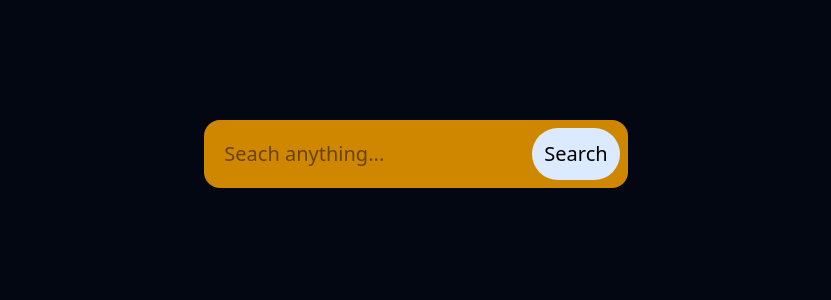
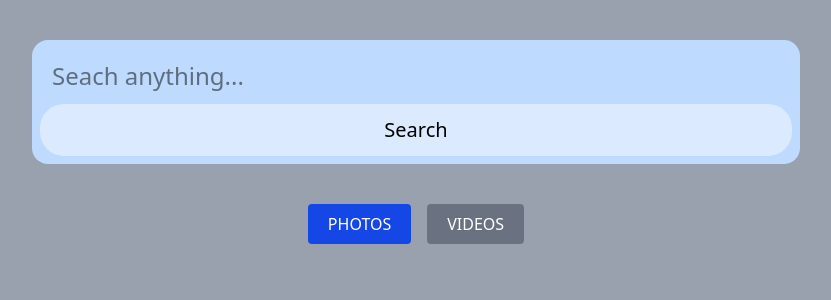
Before and after one commit to VaibhavNarayann/reduxProject, a React (Vite) app: page / in a window 1280 px wide. Shown: the top 300 px of the page, without its empty margins (224-1055 px from the left). Built offline with nearby package versions, Linux system fonts and the light colour scheme; no server answers.

Commit message:
added results

```diff
--- a/src/App.jsx
+++ b/src/App.jsx
@@ -1,48 +1,19 @@
 import React from 'react'
 import { fetchPhotos, fetchVideos } from './server/mediaApi';
 import { SearchBar } from './components/SearchBar';
+import  Tabs  from './components/Tabs';
+import ResultGrid from './components/ResultGrid';
 
  const App = () => {
   return (
-    <div className='h-screen text-white w-full bg-gray-950 flex justify-center'>
+    <div className='h-screen  text-white w-full bg-gray-400 flex justify-center'>
+      <div className='text-center '>
       <SearchBar/>
+      <Tabs/>
+      <ResultGrid/>
+      </div>
     </div>
   )
 }
 
 export default App;
-
-
-
-
-
-
-
-
-
-
-
-
-
-
-{/* <div>
-      <button
-        className='bg-red-200 p-2 rounded-2xl mx-3'
-        onClick={ async ()=> {
-        const data = await fetchPhotos("dog");
-        console.log(data  );
-        }}
-        >
-          Get Img
-        </button>
-
-          <button
-          className='bg-green-100 p-2 rounded-2xl mx-3'
-          onClick={ async ()=> {
-          const data = await  fetchVideos("cat");
-          console.log(data.videos[2]);
-        }}
-        >
-          Get videos
-        </button>
-   </div> */}
--- /dev/null
+++ b/src/components/ResultCard.jsx
@@ -0,0 +1,9 @@
+import React from 'react'
+
+export const ResultCard = () => {
+  return (
+    <div>
+
+    </div>
+  )
+}
--- /dev/null
+++ b/src/components/ResultGrid.tsx
@@ -0,0 +1,37 @@
+import React, { useEffect } from 'react'
+import { fetchPhotos, fetchVideos } from '../server/mediaApi';
+import {useDispatch, useSelector} from 'react-redux';
+
+
+const ResultGrid = () => {
+    const {query, activeTab, results, loading, error } = useSelector((store) => store.search)
+
+
+   useEffect(function(){
+
+       const getData = async () =>  {
+        let data ;
+        if(activeTab == 'photos') {
+            const data = await fetchPhotos(query);
+        }
+            if(activeTab == 'videos') {
+            const data = await fetchVideos(query);
+        }
+
+        console.log(data);
+   }
+    getData()
+   }, [query,activeTab])
+
+
+
+
+  return (
+    <div>
+
+    </div>
+  )
+}
+
+
+export default ResultGrid;
--- a/src/components/SearchBar.jsx
+++ b/src/components/SearchBar.jsx
@@ -1,38 +1,41 @@
-import React, { useState } from 'react'
+import  { useState } from 'react'
 import { useDispatch } from 'react-redux'
 import { setQuery } from '../redux/features/searchSlice'
 
 export const SearchBar = () => {
-  const [text, setText] = useState('')
-
+  const [text, setText] = useState('');
   const dispatch = useDispatch();
 
 
   const submitHandler = (e) => {
-    e.preventDefault()
-      dispatch(setQuery(text))
-    setText('')
-  }
+    e.preventDefault();
+    console.log(text);
+      dispatch(setQuery(text));
+    setText('');
+  };
 
   return (
-    <div className='mt-30   flex justify-center '>
-      <div className='w-full'>
-           <form  className='p-2 text-xl  bg-yellow-600 text-black rounded-2xl items-center text-center'
+    <div className='mt-10 flex justify-center w-full'>
+        <div className='shadow-white-100'>
+
+          <div className=' min-w-3xl'>
+           <form  className='p-2 text-xl  bg-blue-200 text-black rounded-2xl items-center text-center'
       onSubmit={(e)=> {
         submitHandler(e)
       }}>
         <input
-         className='outline-0 p-3'
+         className='outline-0 p-3 w-full text-2xl font-thin '
          value={text}
          onChange={(e)=> {
-          setText(e.target.value)
+        setText(e.target.value);
          }}
          type="text"
           placeholder='Seach anything...'
            />
-        <button className='p-3 bg-blue-100 rounded-full'>Search</button>
+        <button className='p-3 bg-blue-100 rounded-3xl hover:bg-amber-50 transition ease-in w-full'>Search</button>
       </form>
       </div>
     </div>
+    </div>
   )
 }
--- /dev/null
+++ b/src/components/Tabs.jsx
@@ -0,0 +1,32 @@
+import { useDispatch, useSelector } from 'react-redux'
+import { setActiveTabs } from '../redux/features/searchSlice'
+
+const Tabs = () => {
+    const tabs = ['photos', 'videos']
+
+    const dispatch = useDispatch();
+
+    const activeTab = useSelector((state)=>state.search.activeTab);
+
+    return (
+        <div className=' '>
+          <div className=''>
+                  {tabs.map(function (elem, idx) {
+                return (
+                    <button
+                        className={`${(activeTab==elem?'bg-blue-700':'bg-gray-500')} transition cursor-pointer active:scale-95 mt-10 m-2  px-5 py-2 rounded uppercase`}
+                        key={idx}
+                        onClick={() => {
+                            dispatch(setActiveTabs(elem));
+                        }}
+                    >
+                        {elem}
+                    </button>
+                )
+            })}
+          </div>
+        </div>
+    )
+}
+
+export default Tabs
--- a/src/redux/features/searchSlice.js
+++ b/src/redux/features/searchSlice.js
@@ -5,7 +5,7 @@ const searchSlice = createSlice({
     name: "search",
     initialState: {
         query: '',
-        actionTab : 'photos',
+        activeTab : 'photos',
         results: [],
         loading: false,
         error: null
```
Also changed, not shown: src/redux/features/collectionSlice.js (line endings or trailing spaces).
